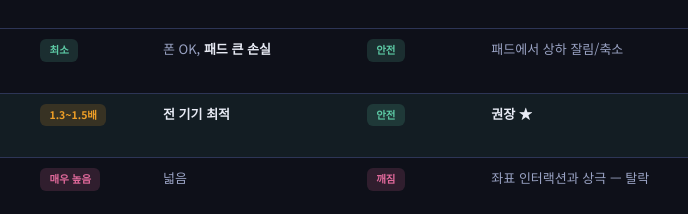
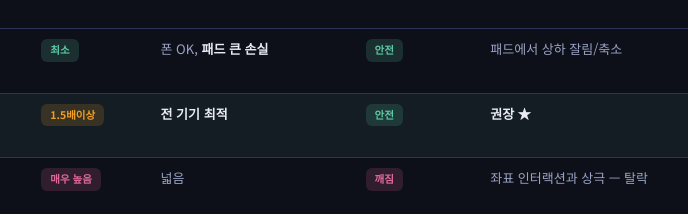
Before and after one commit to ByungmoChun/Device_Screen_Research, a plain HTML site: page index.html in a window 1280 px wide. Shown: the part 5101-5315 px from the top of the page, 360-1048 px from the left. Drawn offline with Linux system fonts and the light colour scheme.

Commit message:
Update index.html
X1.5

```diff
--- a/index.html
+++ b/index.html
@@ -289,7 +289,7 @@ footer{border-top:1px solid var(--line);padding:28px 0 60px;margin-top:50px;font
       <tbody>
         <tr><td><b>단일 캔버스</b><br>(4:3 하나로)</td><td><span class="badge b-green">최소</span></td><td>패드 OK, <b>폰 40% 손실</b></td><td><span class="badge b-green">안전</span></td><td>가로 폰에서 양옆 휑함</td></tr>
         <tr><td><b>단일 캔버스</b><br>(16:9 하나로)</td><td><span class="badge b-green">최소</span></td><td>폰 OK, <b>패드 큰 손실</b></td><td><span class="badge b-green">안전</span></td><td>패드에서 상하 잘림/축소</td></tr>
-        <tr class="hl"><td><b>2종 캔버스 + 프로파일</b><br>(패드 4:3 + 폰 16:9)</td><td><span class="badge b-amber">1.3~1.5배</span></td><td><b>전 기기 최적</b></td><td><span class="badge b-green">안전</span></td><td><b>권장 ★</b></td></tr>
+        <tr class="hl"><td><b>2종 캔버스 + 프로파일</b><br>(패드 4:3 + 폰 16:9)</td><td><span class="badge b-amber">1.5배이상</span></td><td><b>전 기기 최적</b></td><td><span class="badge b-green">안전</span></td><td><b>권장 ★</b></td></tr>
         <tr><td><b>반응형</b><br>(요소 재배치)</td><td><span class="badge b-red">매우 높음</span></td><td>넓음</td><td><span class="badge b-red">깨짐</span></td><td>좌표 인터랙션과 상극 — 탈락</td></tr>
       </tbody>
     </table>
```
